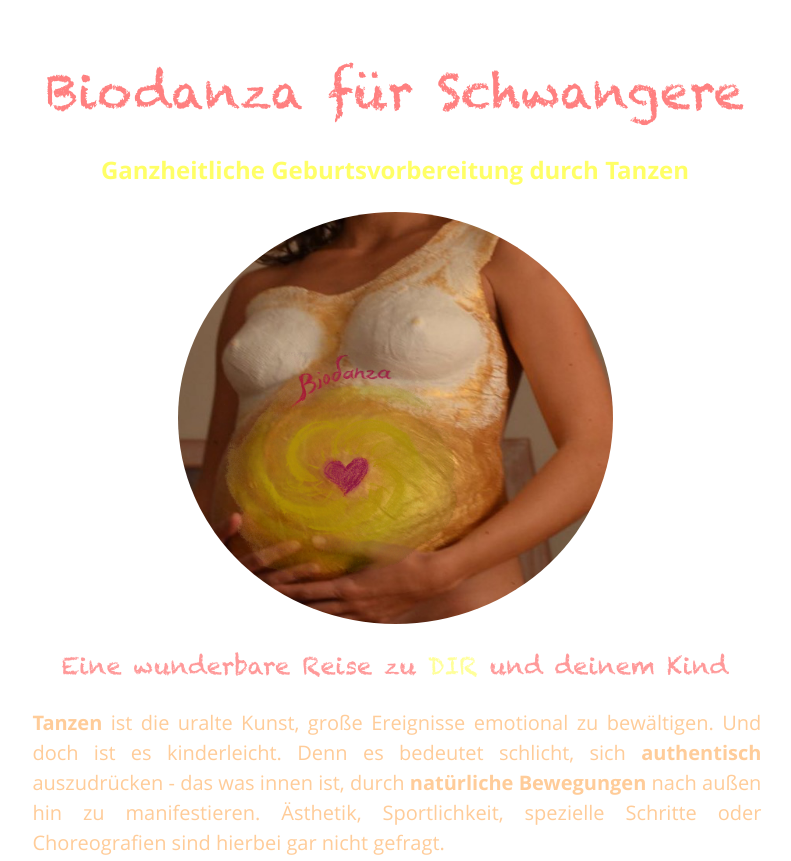
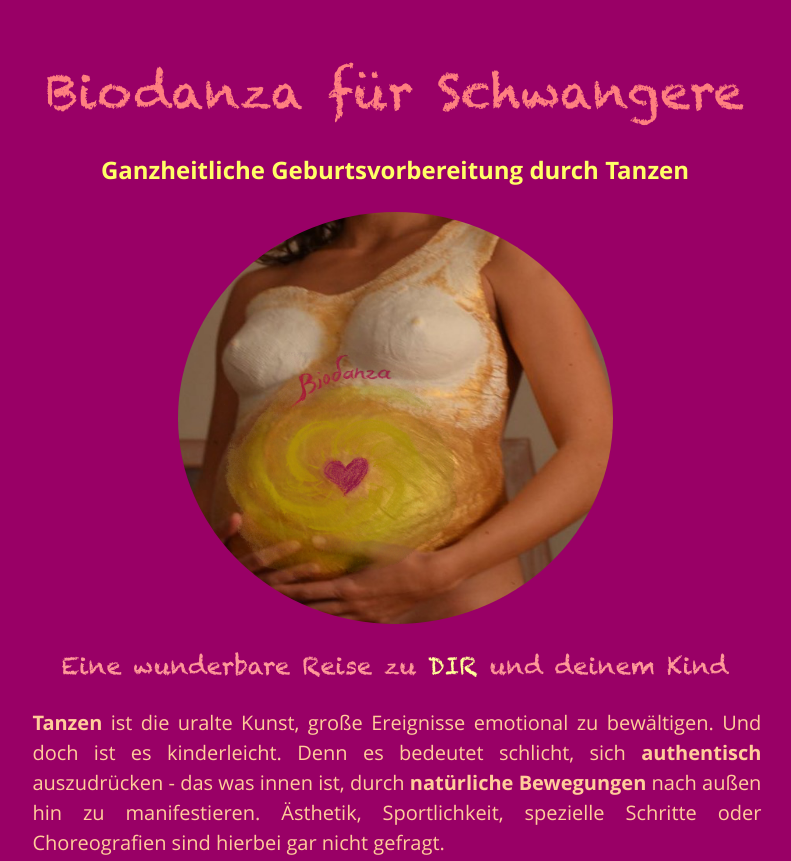
Before and after one commit to biodanza-schwangerschaft/biodanza-schwangerschaft, a plain HTML site: page index.html in a window 1280 px wide. Shown: the top 861 px of the page, without its empty margins (245-1036 px from the left). Drawn offline with nearby package versions, Linux system fonts and the light colour scheme.

Commit message:
Website upload

```diff
--- a/index.html
+++ b/index.html
@@ -16,7 +16,7 @@
 	-->
 	</STYLE>
 <script>(function(i,s,o,g,r,a,m){i["GoogleAnalyticsObject"]=r;i[r]=i[r]||function(){(i[r].q=i[r].q||[]).push(arguments)},i[r].l=1*new Date();a=s.createElement(o),m=s.getElementsByTagName(o)[0];a.async=1;a.src=g;m.parentNode.insertBefore(a,m)})(window,document,"script","//www.google-analytics.com/analytics.js","ga");ga("create","UA-120660038-1","biodanza-schwangerschaft.ch");ga("set","anonymizeIp",true);ga("require","displayfeatures");ga("send","pageview")</script><link rel="stylesheet" href="https://stackpath.bootstrapcdn.com/bootstrap/4.1.1/css/bootstrap.min.css" integrity="sha384-WskhaSGFgHYWDcbwN70/dfYBj47jz9qbsMId/iRN3ewGhXQFZCSftd1LZCfmhktB" crossorigin="anonymous"><link rel="stylesheet" type="text/css" href="style.css"></HEAD>
-<BODY LANG="de-DE" BGCOLOR="#990066" DIR="LTR">
+<BODY LANG="de-DE" style="background: #990066" DIR="LTR">
 <DIV TYPE=HEADER>
 	<P STYLE="margin-bottom: 0cm"><BR>
 	</P>
```
Also changed, not shown: 1 other file.
